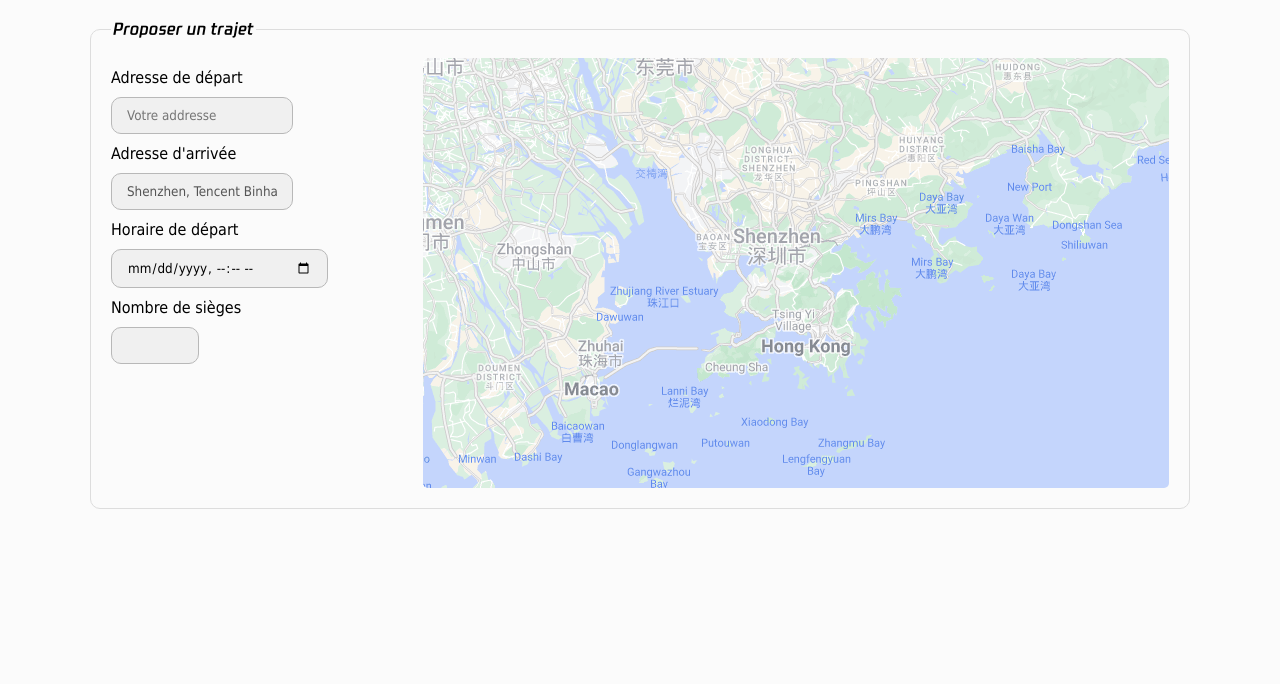
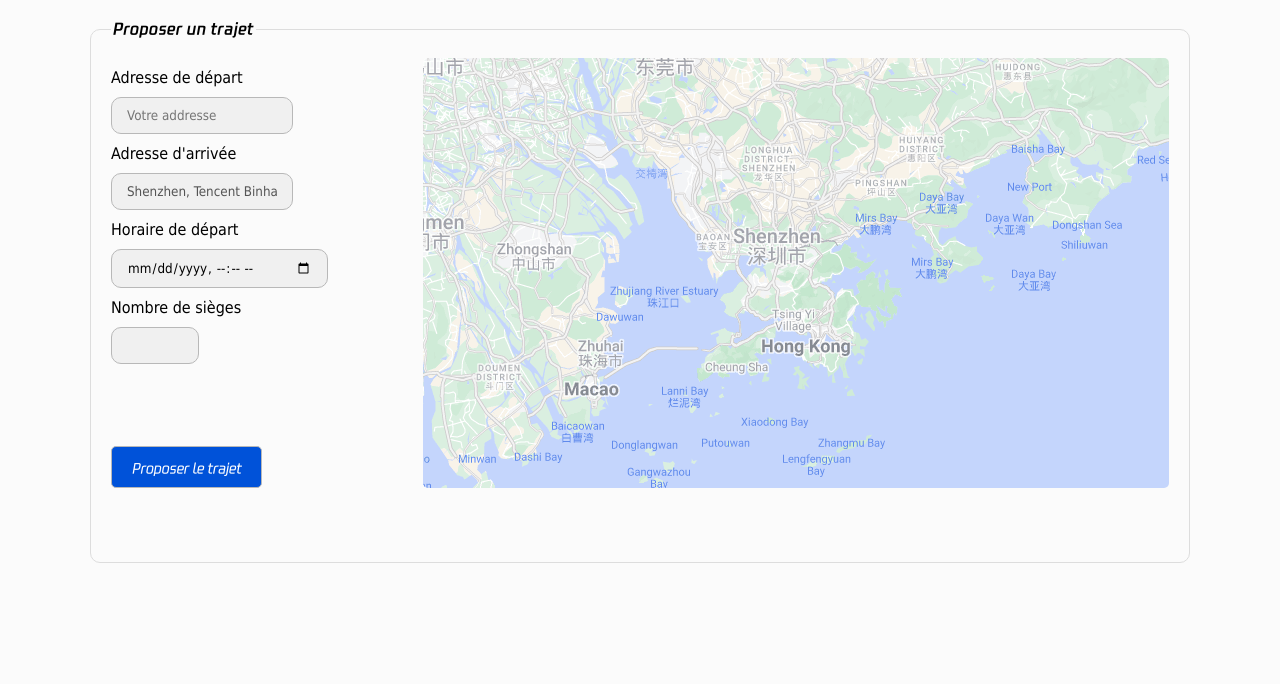
Before and after one commit to NOXX0665/TencentGo, a plain HTML site: page rideshare/proposer.html in a window 1280 px wide. Shown: the part 116-800 px from the top of the page. Drawn offline with Linux system fonts and the light colour scheme; files whose address does not match are found by name.

Commit message:
Finished rideshare-proposer
This page is now finished :)

```diff
--- a/css/rideshare-proposer.css
+++ b/css/rideshare-proposer.css
@@ -5,6 +5,8 @@ fieldset {
     overflow: hidden;
     padding: 20px;
     position: relative;
+    min-height: 500px;
+    height: fit-content;
 }
 
 fieldset > div {
@@ -20,3 +22,9 @@ fieldset > img {
     object-position: center;
     border-radius: 5px;
 }
+
+input[type="submit"] {
+    position: absolute;
+    bottom: 15px;
+    left: 15px;
+}
--- a/rideshare/proposer.html
+++ b/rideshare/proposer.html
@@ -51,6 +51,8 @@
 
                         <label>Nombre de sièges</label>
                         <input type="number" name="nb-sieges" title="Veuillez sélectionner le nombre de sièges" min="0" max="10">
+
+                        <input type="submit" value="Proposer le trajet" class="bouton">
                     </div>
                     <img src="../img/carte.png" alt="Une carte de votre trajet">
                 </fieldset>
```
